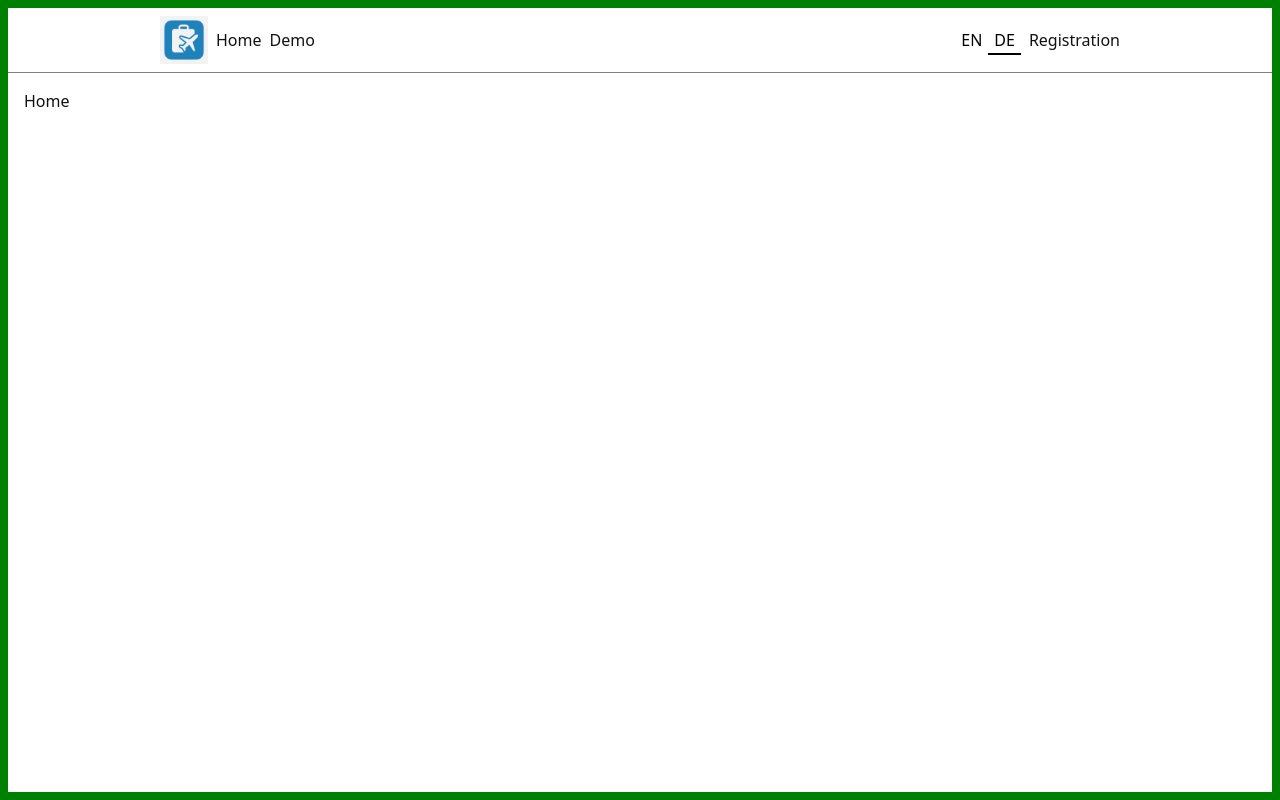
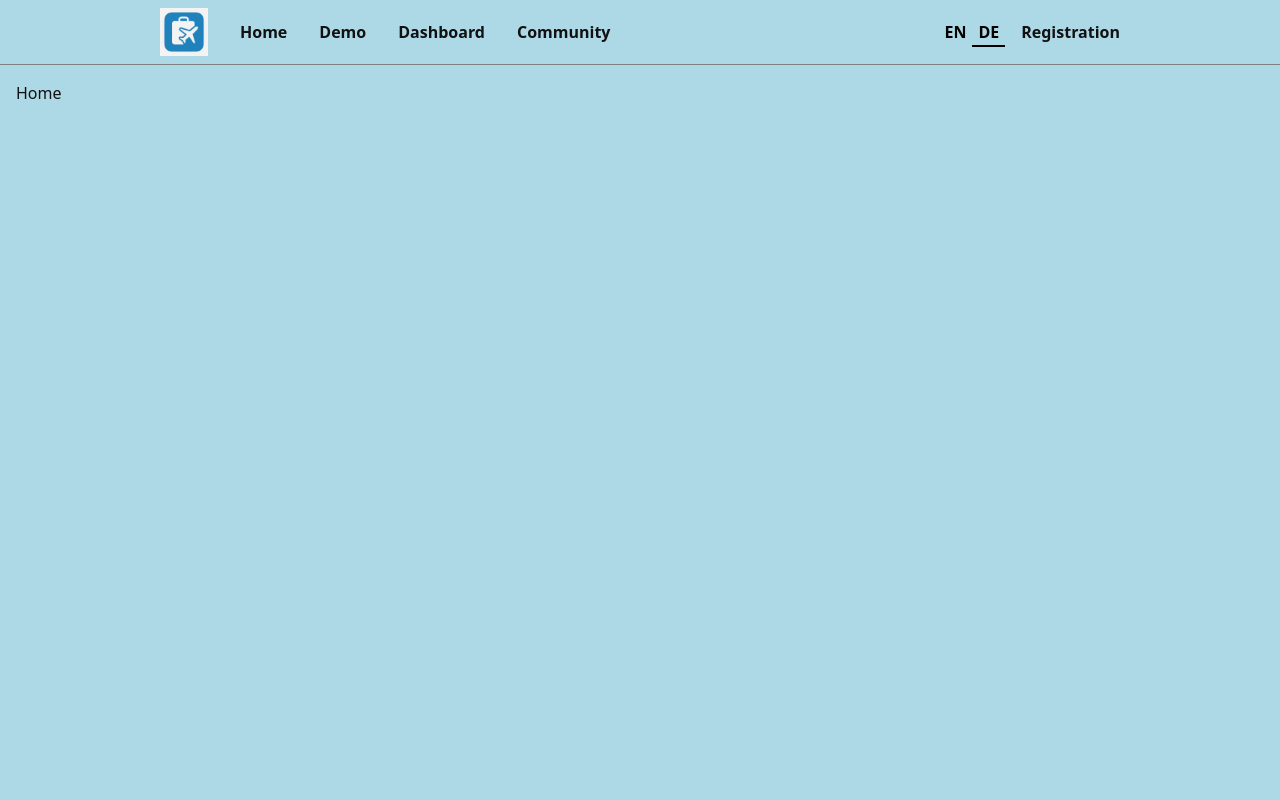
Before and after one commit to zh-deng/trippal-frontend, a React (Vite) app: page / in a window 1280 px wide. Built offline with nearby package versions, Linux system fonts and the light colour scheme.

Commit message:
update minor changes

```diff
--- a/src/components/Navbar/Navbar.scss
+++ b/src/components/Navbar/Navbar.scss
@@ -10,11 +10,12 @@
     max-width: 60rem;
     margin: 0 auto;
     padding: 0.5rem 0;
+    font-weight: bold;
 
     &-left {
       display: flex;
       align-items: center;
-      gap: 0.5rem;
+      gap: 2rem;
 
       .navbar-logo {
         max-width: 3rem;
@@ -24,7 +25,7 @@
     &-right {
       display: flex;
       align-items: center;
-      gap: 0.5rem;
+      gap: 1rem;
     }
   }
 }
--- a/src/components/Navbar/Navbar.tsx
+++ b/src/components/Navbar/Navbar.tsx
@@ -16,6 +16,8 @@ const Navbar = () => {
 					</div>
 					<Link to="/">Home</Link>
 					<Link to="demo">Demo</Link>
+					<Link to="dashboard">Dashboard</Link>
+					<Link to="community">Community</Link>
 				</div>
 				<div className="navbar-content-right">
 					<LanguageSwitcher />
--- a/src/pages/Demo/Demo.tsx
+++ b/src/pages/Demo/Demo.tsx
@@ -1,11 +1,9 @@
 import './Demo.scss'
 
-const Demo = () => {
+export const Demo = () => {
   return (
     <div className='demo'>
       Demo
     </div>
   )
 }
-
-export default Demo
--- a/src/pages/Home/Home.tsx
+++ b/src/pages/Home/Home.tsx
@@ -1,11 +1,9 @@
 import "./Home.scss";
 
-const Home = () => {
+export const Home = () => {
 	return (
     <div className="home">
       Home
     </div>
   );
 };
-
-export default Home;
--- a/src/pages/NotFound/NotFound.tsx
+++ b/src/pages/NotFound/NotFound.tsx
@@ -1,7 +1,5 @@
 import "./NotFound.scss";
 
-const NotFound = () => {
+export const NotFound = () => {
 	return <div className="not-found">NotFound</div>;
 };
-
-export default NotFound;
--- a/src/pages/Registration/Registration.tsx
+++ b/src/pages/Registration/Registration.tsx
@@ -1,7 +1,5 @@
 import "./Registration.scss";
 
-const Registration = () => {
+export const Registration = () => {
 	return <div className="registration">Registration</div>;
 };
-
-export default Registration;
--- a/src/styles/main.scss
+++ b/src/styles/main.scss
@@ -3,7 +3,7 @@
 @use './mixins';
 
 .app {
-  border: 8px solid green;
+  background-color: lightblue;
   height: 100vh;
 
   &__pages {
```
Also changed, not shown: src/App.tsx (+4 -4 lines).
